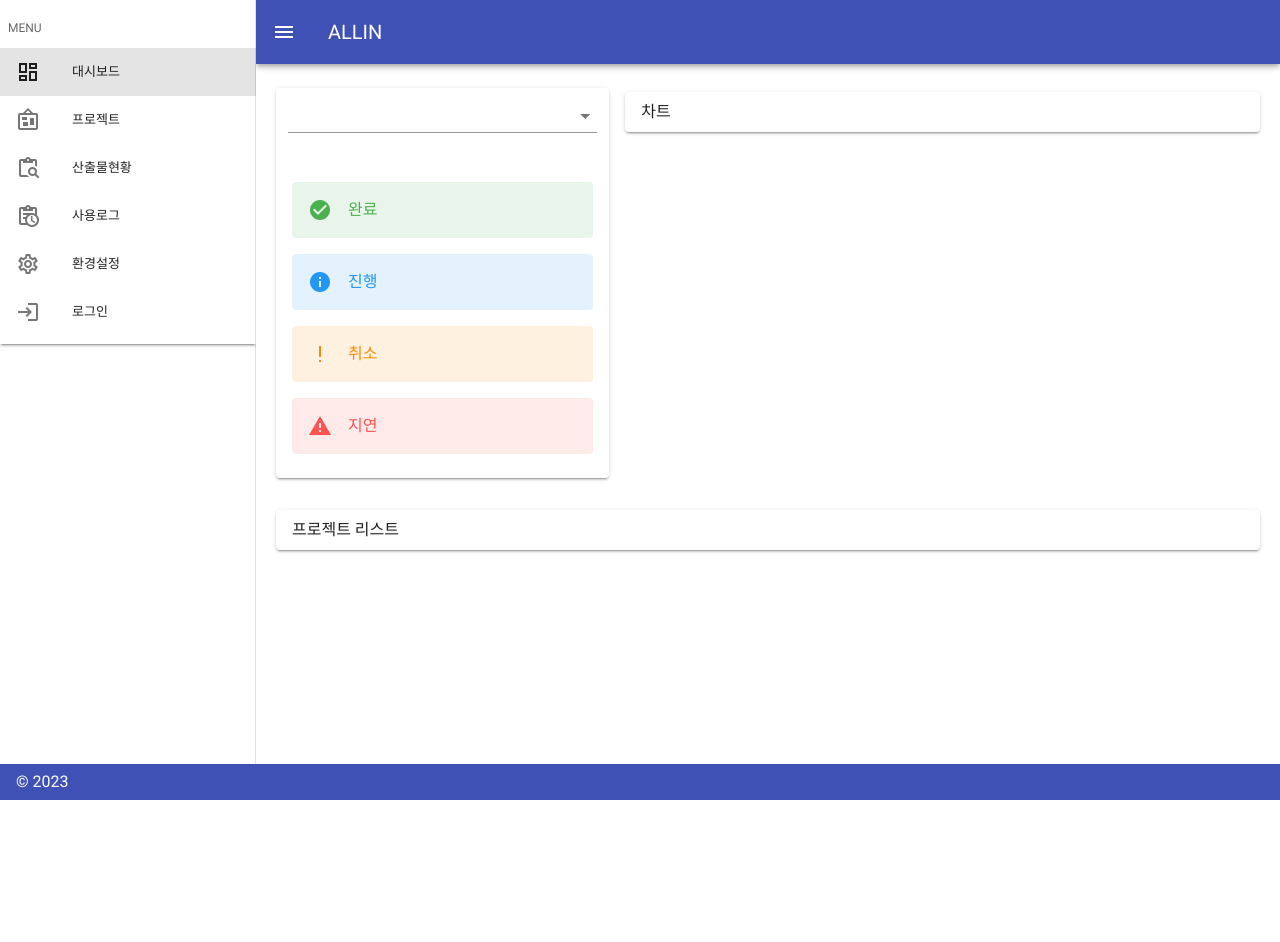
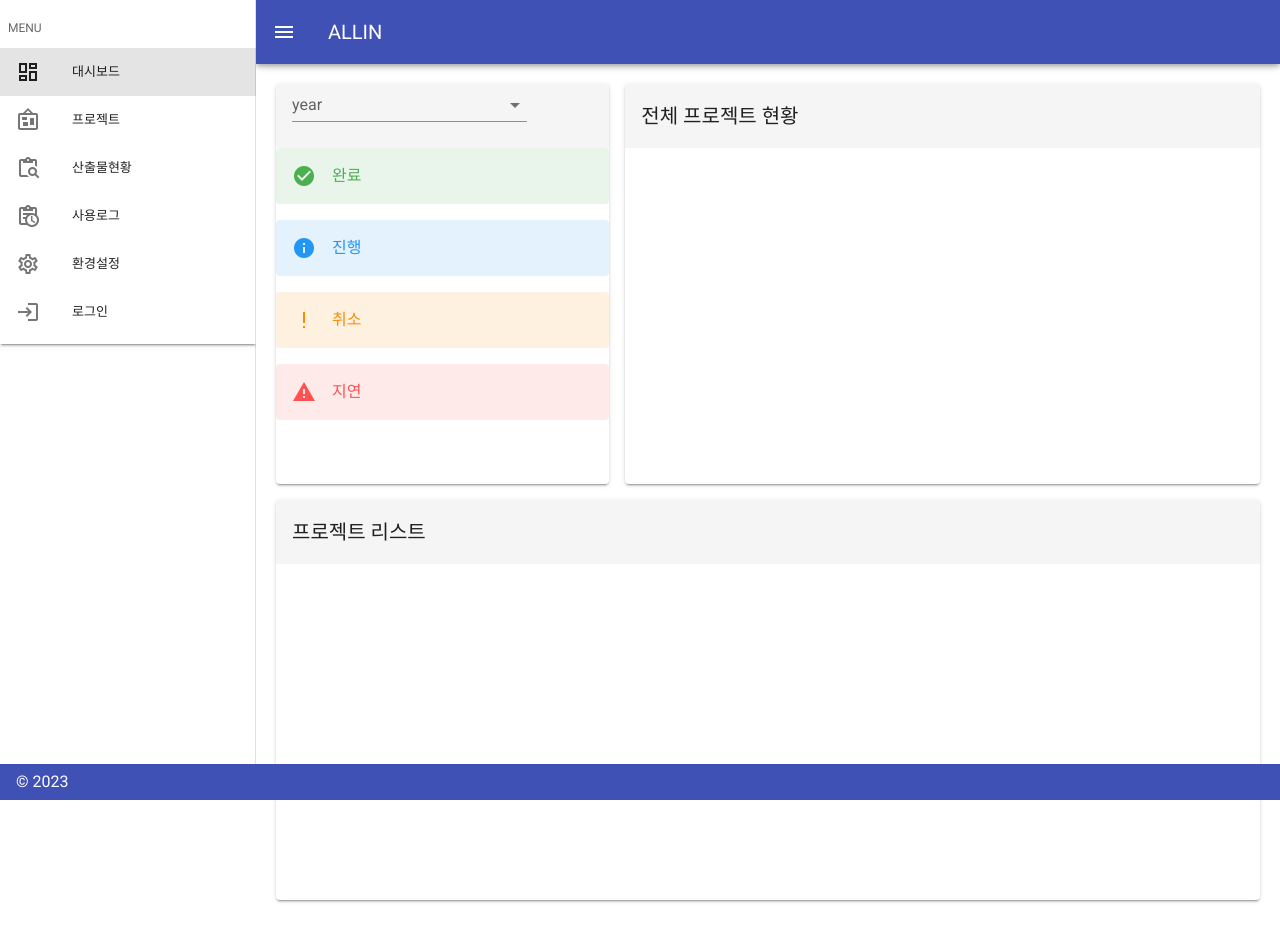
Before and after one commit to jeonginwoo/ALLIN, a Vue app: page / in a window 1280 px wide. Shown: the top 942 px of the page. Before the commit the page ends 800 px from the top, so only its background shows below. Built offline with nearby package versions, Linux system fonts and the light colour scheme.

Commit message:
dashboard ver-0.8

```diff
--- a/src/router/index.js
+++ b/src/router/index.js
@@ -34,7 +34,7 @@ const routes = [
   {
     path: '/setting',
     name: 'setting',
-    component: UseLog
+    component: Setting
   },
   {
     path: '/login',
--- a/src/views/Dashboard.vue
+++ b/src/views/Dashboard.vue
@@ -2,13 +2,21 @@
   <v-container class="bg-surface-variant">
     <v-row no-gutters>
       <v-col class="ma-2" cols="4">
-        <v-card>
-          <v-autocomplete
-            class="pa-3"
-            :items="['2020', '2021', '2022', '2023']"
-          ></v-autocomplete>
-          <v-sheet class="pa-2 ma-2">
-            <v-alert
+        <v-card style="height:400px">
+          <v-layout>
+            <v-app-bar
+              flat
+              density="compact"
+            >
+              <v-app-bar-title>
+                <v-autocomplete
+                  label="year"
+                  :items="['2020', '2021', '2022', '2023']"
+                ></v-autocomplete>
+              </v-app-bar-title>
+            </v-app-bar>
+          </v-layout>
+          <v-alert
               title="Alert title"
               type="success"
               text
@@ -28,23 +36,32 @@
               type="error"
               text
             >지연</v-alert>
-          </v-sheet>
         </v-card>
       </v-col>
       <v-col class="ma-2">
-        <v-card class="">
-          <v-sheet class="pa-2 ma-2">
-            차트
-          </v-sheet>
+        <v-card style="height:400px">
+          <v-layout>
+            <v-app-bar
+              flat
+              density="compact"
+            >
+              <v-app-bar-title>전체 프로젝트 현황</v-app-bar-title>
+            </v-app-bar>
+          </v-layout>
         </v-card>
       </v-col>
     </v-row>
     <v-row no-gutters>
       <v-col class="ma-2">
-        <v-card>
-          <v-sheet class="pa-2 ma-2">
-            프로젝트 리스트
-          </v-sheet>
+        <v-card style="height:400px">
+          <v-layout>
+            <v-app-bar
+              flat
+              density="compact"
+            >
+              <v-app-bar-title>프로젝트 리스트</v-app-bar-title>
+            </v-app-bar>
+          </v-layout>
         </v-card>
       </v-col>
     </v-row>
```
Also changed, not shown: src/views/Setting.vue (+4 -4 lines).
